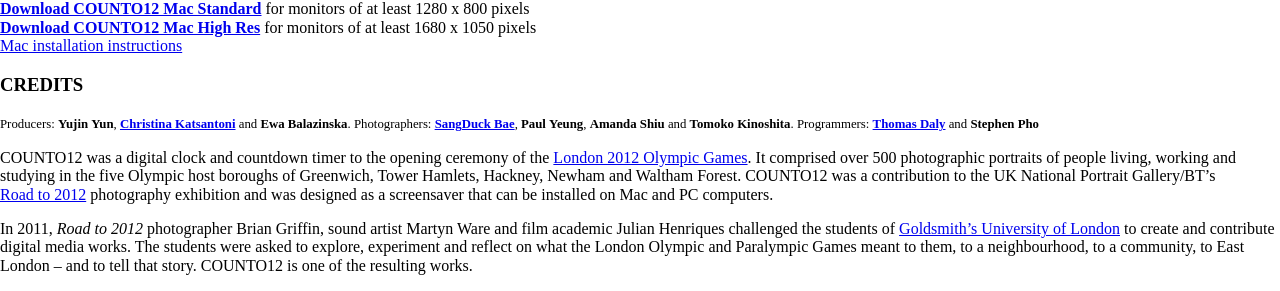
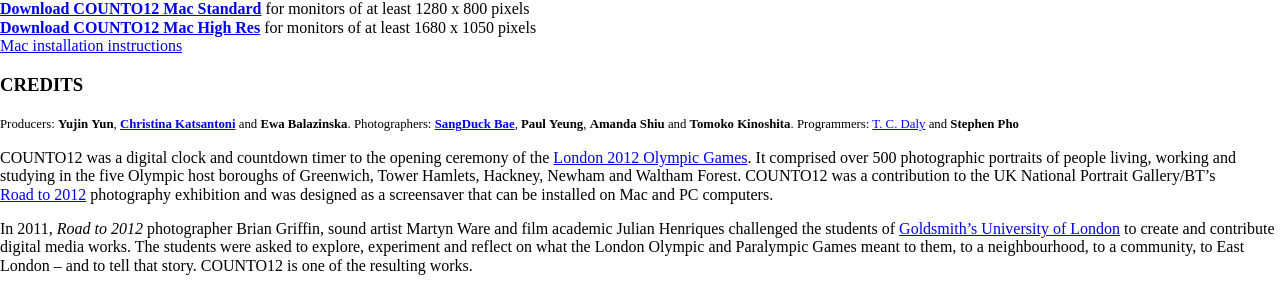
Before and after one commit to tcdaly/COUNTO12, a PHP site: page /home.php in a window 1280 px wide. Shown: the part 1439-1730 px from the top of the page. Run offline with PHP 8.4, Linux system fonts and the light colour scheme; some libraries are stand-ins or nearby versions.

Commit message:
Update contributor credit and hyperlink

```diff
--- a/website/configsample.php
+++ b/website/configsample.php
@@ -5,8 +5,8 @@
  * This is included by the application entry point scripts index.php and createimage.php.
  * It defines application-wide constants
  *
- * @author Thomas Daly
- * @copyright 2013 Thomas Daly
+ * @author T. C. Daly
+ * @copyright 2013 T. C. Daly
  * @license MIT
  */
 
--- a/website/views/home.php
+++ b/website/views/home.php
@@ -4,8 +4,8 @@
  *
  * This HTML view is included by the main application script 'index.php'
  *
- * @author Thomas Daly
- * @copyright 2013 Thomas Daly
+ * @author T. C. Daly
+ * @copyright 2013 T. C. Daly
  * @license MIT
  */
 ?>
@@ -16,7 +16,7 @@
     <meta http-equiv="content-type" content="text/html; charset=<?php echo ini_get('default_charset'); ?>">
     <meta http-equiv="X-UA-Compatible" content="IE=9">
     <meta name="google-site-verification" content="<?php echo GOOGLE_VERIFICATION; ?>">
-    <meta name="author" content="Thomas Daly">
+    <meta name="author" content="T. C. Daly">
     <title>Counto12 | London 2012 Olympic Clock</title>
     <meta name="description" content="<?echo DESCRIPTION; ?>">
     <meta name="keywords" content="photo, photograph, portrait, exhibition, clock, london, 2012, olympic, olympics, games, Greenwich, Tower Hamlets, Hackney, Newham, Waltham Forest, digital, media, Goldsmiths, National Portrait Gallery, community, neighbourhood">
@@ -108,7 +108,7 @@
                         </p>
 
                         <h3>CREDITS</h3>
-                        <small>Producers: <strong>Yujin&nbsp;Yun</strong>, <a target="_blank" href="https://app.yunojuno.com/p/christina-katsantoni"><strong>Christina&nbsp;Katsantoni</strong></a> and <strong>Ewa&nbsp;Balazinska</strong>. Photographers: <a target="_blank" href="http://www.londonsartistquarter.org/artist-hub/users/memento8012/profile"><strong>SangDuck&nbsp;Bae</strong></a>, <strong>Paul&nbsp;Yeung</strong>, <strong>Amanda&nbsp;Shiu</strong> and <strong>Tomoko&nbsp;Kinoshita</strong>. Programmers: <strong><a target="_blank" href="http://thomasdaly.co.uk/">Thomas&nbsp;Daly</a></strong> and <strong>Stephen&nbsp;Pho</strong></small>
+                        <small>Producers: <strong>Yujin&nbsp;Yun</strong>, <a target="_blank" href="https://app.yunojuno.com/p/christina-katsantoni"><strong>Christina&nbsp;Katsantoni</strong></a> and <strong>Ewa&nbsp;Balazinska</strong>. Photographers: <a target="_blank" href="http://www.londonsartistquarter.org/artist-hub/users/memento8012/profile"><strong>SangDuck&nbsp;Bae</strong></a>, <strong>Paul&nbsp;Yeung</strong>, <strong>Amanda&nbsp;Shiu</strong> and <strong>Tomoko&nbsp;Kinoshita</strong>. Programmers: <a href="http://daly.live/">T. C. Daly</a></strong> and <strong>Stephen&nbsp;Pho</strong></small>
                     </div>
                     <p>COUNTO12 was a digital clock and countdown timer to the opening ceremony of the <a target="_blank" href="http://www.olympic.org/london-2012">London 2012 Olympic Games</a>.  It comprised over 500 photographic portraits of people living, working and studying in the five Olympic host boroughs of Greenwich, Tower Hamlets, Hackney, Newham and Waltham Forest. COUNTO12 was a contribution to the UK National Portrait Gallery/BT’s <a target="_blank" href="https://www.npg.org.uk/whatson/road-to-2012/">Road&nbsp;to&nbsp;2012</a> photography exhibition and was designed as a screensaver that can be installed on Mac and PC&nbsp;computers.</p>
 
--- a/website/views/notfound.php
+++ b/website/views/notfound.php
@@ -3,8 +3,8 @@
  * Output a '404 not found' page together with a 404 HTTP header.
  * On entry, $err is set to an error message string to display
  *
- * @author Thomas Daly
- * @copyright 2013 Thomas Daly
+ * @author T. C. Daly
+ * @copyright 2013 T. C. Daly
  * @license MIT
  */
 
--- a/website/views/servererror.php
+++ b/website/views/servererror.php
@@ -3,8 +3,8 @@
  * Output a '500 Internal Server Error' page together with a 500 HTTP header.
  * On entry, $err is set to an error message to display
  *
- * @author Thomas Daly
- * @copyright 2013 Thomas Daly
+ * @author T. C. Daly
+ * @copyright 2013 T. C. Daly
  * @license MIT
  */
 
--- a/website/www/createimage.php
+++ b/website/www/createimage.php
@@ -21,8 +21,8 @@
  *
  * 2. The PHP class 'Image.php' that handles image scaling
  *
- * @author Thomas Daly
- * @copyright 2013 Thomas Daly
+ * @author T. C. Daly
+ * @copyright 2013 T. C. Daly
  * @license MIT
  */
 
--- a/website/www/index.php
+++ b/website/www/index.php
@@ -6,8 +6,8 @@
  * details of the device being used to access the site, or returns to the client
  * the application HTML
  *
- * @author Thomas Daly
- * @copyright 2013 Thomas Daly
+ * @author T. C. Daly
+ * @copyright 2013 T. C. Daly
  * @license MIT
  */
 
--- a/website/www/javascript/counto12.js
+++ b/website/www/javascript/counto12.js
@@ -1,7 +1,7 @@
 /**
  * @file Counto12 application client-side javascript
- * @author Thomas Daly (excluding 'RunPrefixMethod' function)
- * @copyright 2013 Thomas Daly (excluding 'RunPrefixMethod' function)
+ * @author T. C. Daly (excluding 'RunPrefixMethod' function)
+ * @copyright 2013 T. C. Daly (excluding 'RunPrefixMethod' function)
  * @license MIT
  */
 
```
